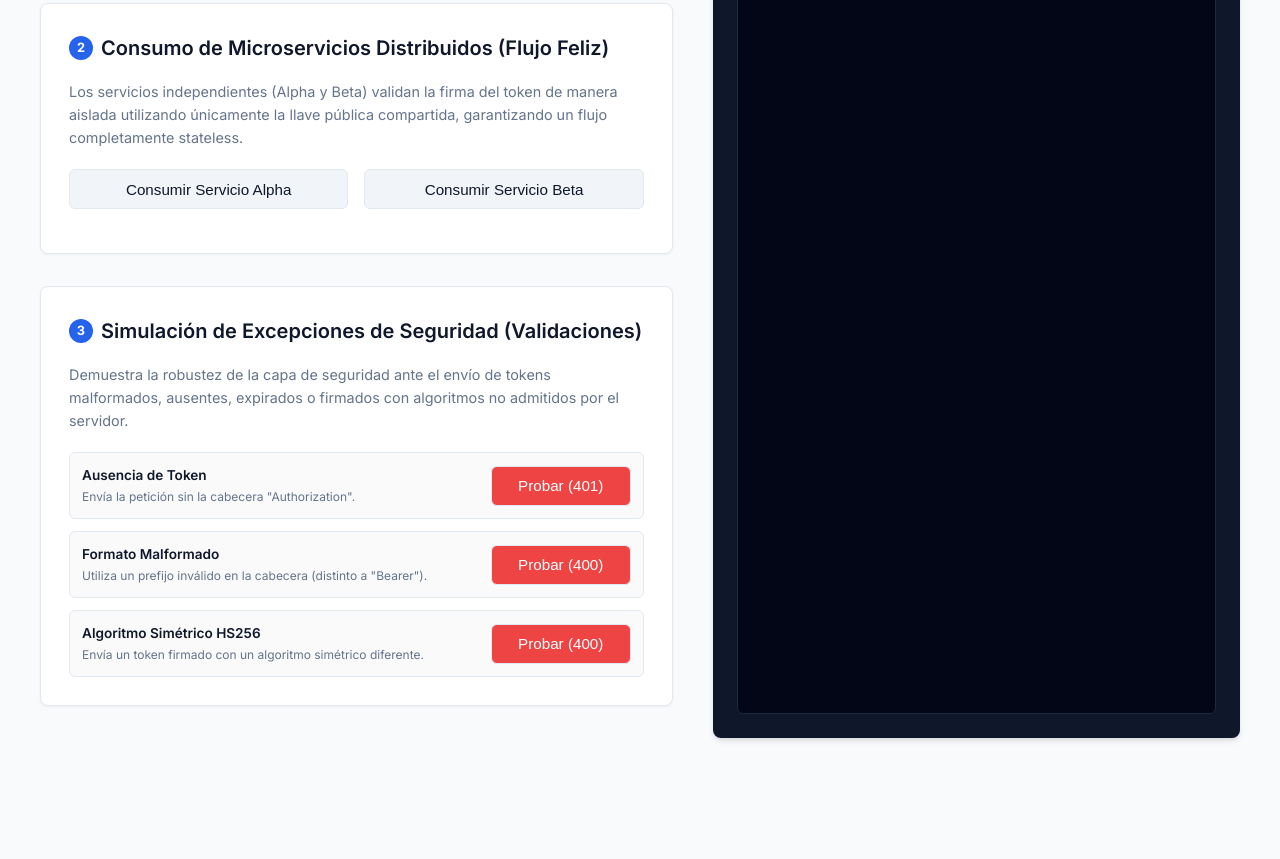
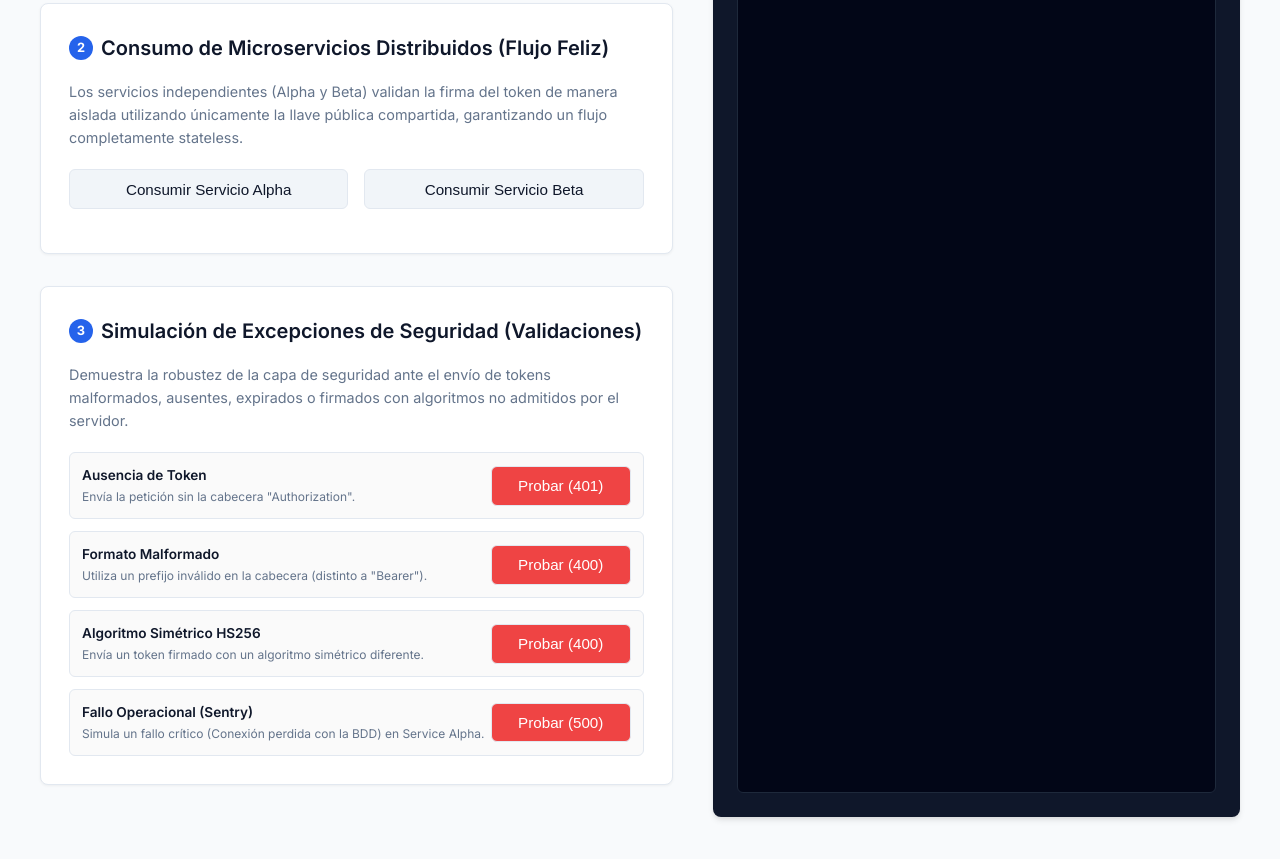
Before and after one commit to DanielaLTM2206/jwt-stateless-auth-microservices, a website: page public/index.html in a window 1280 px wide. Shown: the part 781-1640 px from the top of the page. Before the commit the page ends 1567 px from the top, so only its background shows below. Drawn offline with Linux system fonts and the light colour scheme.

Commit message:
feat: simular error operacional de bdd y agregar boton de prueba en interfaz

```diff
--- a/controllers/resource.controller.js
+++ b/controllers/resource.controller.js
@@ -3,6 +3,11 @@ export class ResourceController {
      * Simula un recurso privado del Microservicio Alpha.
      */
     static getAlphaPrivateData(req, res) {
+        // Simular fallo de conexión a base de datos (Error Operacional)
+        if (req.query.simulateError === 'true') {
+            throw new Error("Conexión perdida con la BDD");
+        }
+
         return res.status(200).json({
             message: 'Acceso exitoso al recurso privado del Microservicio Alpha (flujo stateless garantizado)',
             service: 'Service Alpha',
--- a/public/index.html
+++ b/public/index.html
@@ -504,6 +504,16 @@
                                 <button class="btn btn-secondary btn-danger" style="color:#fff;" onclick="testBadAlgorithm()">Probar (400)</button>
                             </div>
                         </div>
+
+                        <div class="test-item">
+                            <div class="test-item-info">
+                                <span class="test-item-title">Fallo Operacional (Sentry)</span>
+                                <span class="test-item-desc">Simula un fallo crítico (Conexión perdida con la BDD) en Service Alpha.</span>
+                            </div>
+                            <div class="test-item-action">
+                                <button class="btn btn-secondary btn-danger" style="color:#fff;" onclick="testOperationalError()">Probar (500)</button>
+                            </div>
+                        </div>
                     </div>
                 </div>
             </div>
@@ -726,6 +736,23 @@
                 updateConsole(500, { error: 'Error de Red', message: error.message });
             }
         }
+
+        async function testOperationalError() {
+            if (!currentToken) {
+                updateConsole(400, { error: 'Validación local', message: 'Debe generar primero un token JWT válido en el Paso 1.' });
+                return;
+            }
+            try {
+                const res = await fetch('/v1/service-alpha/private?simulateError=true', {
+                    headers: { 'Authorization': `Bearer ${currentToken}` }
+                });
+                const status = res.status;
+                const data = await res.json();
+                updateConsole(status, data);
+            } catch (error) {
+                updateConsole(500, { error: 'Error de Red', message: error.message });
+            }
+        }
     </script>
 </body>
 </html>
```
